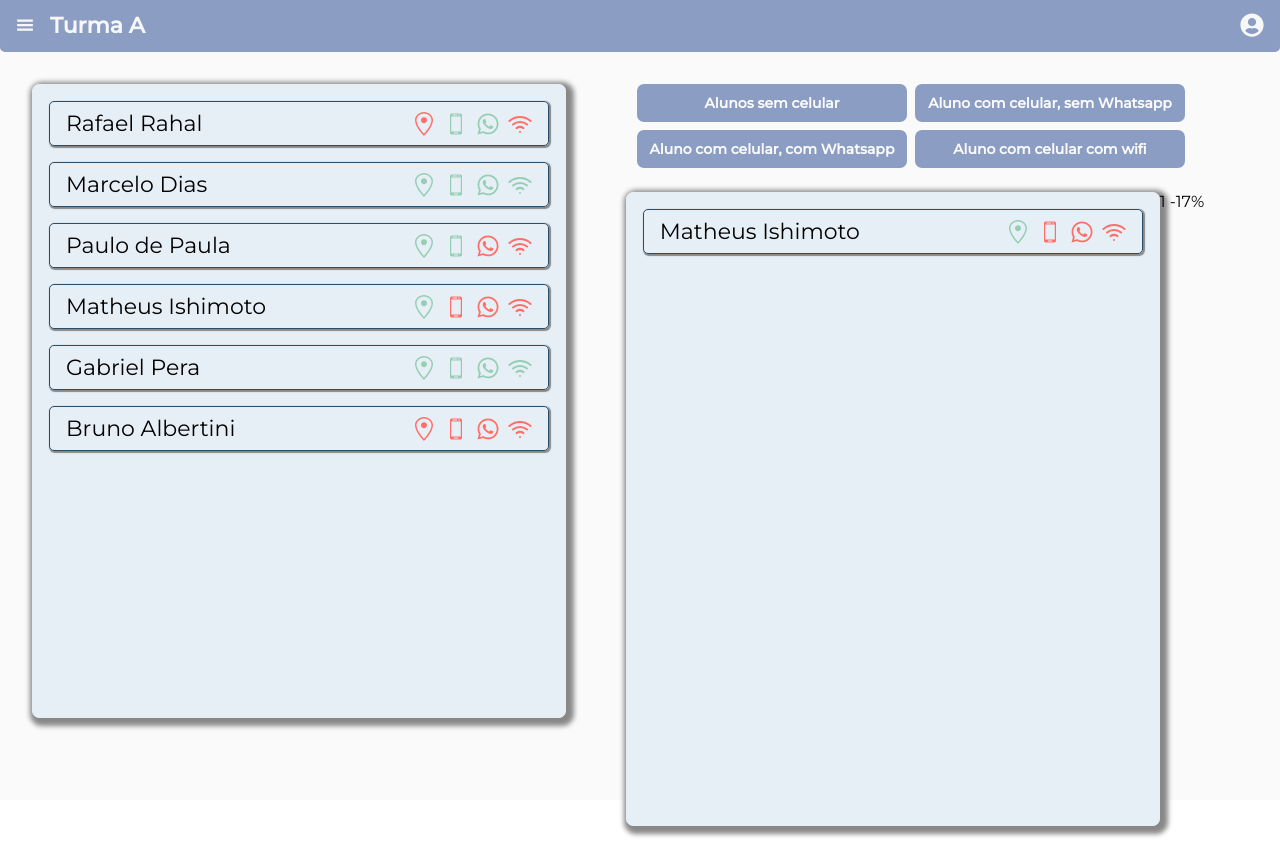
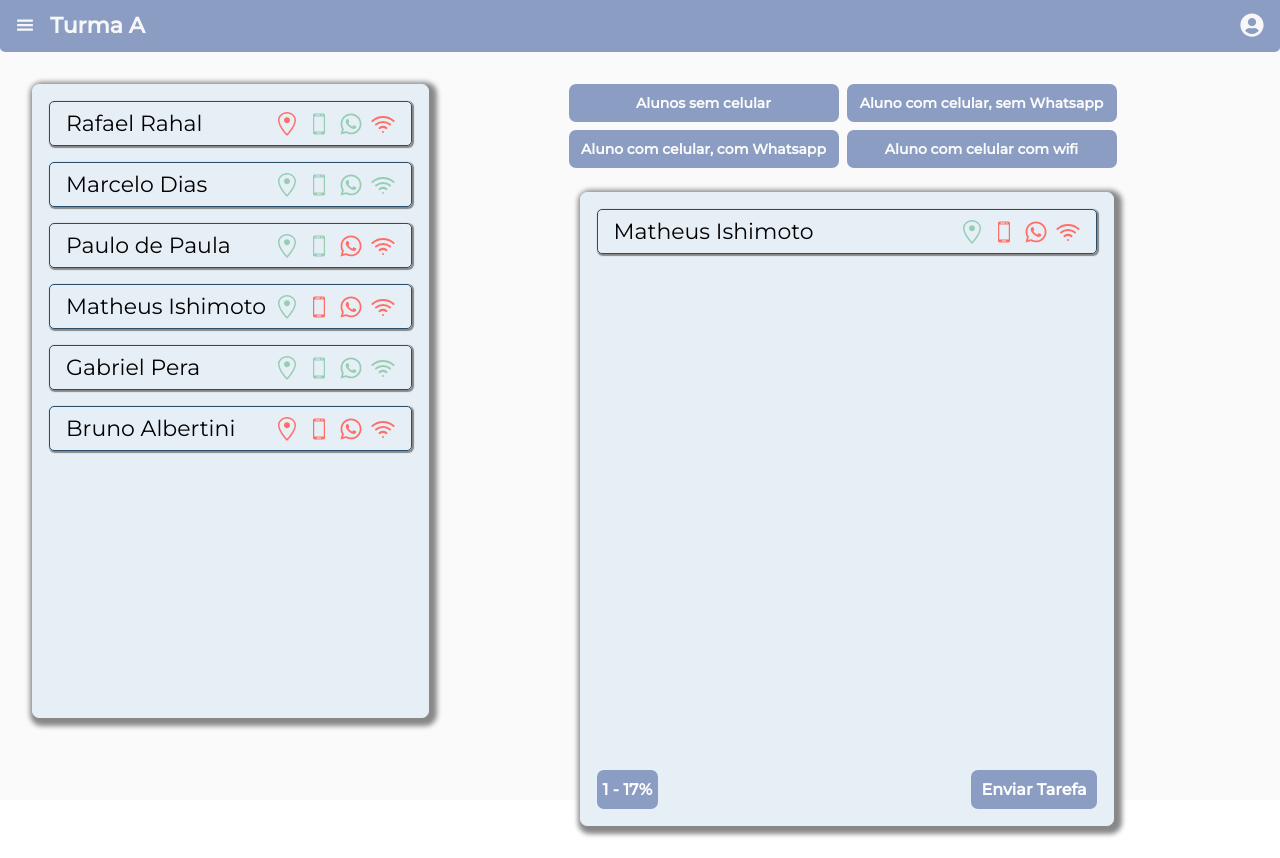
Before and after one commit to marcelodof/hackthon-covid, a React (Create React App) app in the folder front/: page / in a window 1280 px wide. Both pictures are taken after a click on the element "Alunos sem celular". Built offline with nearby package versions, Linux system fonts and the light colour scheme.

Commit message:
Adding Modal

```diff
--- a/front/src/App.js
+++ b/front/src/App.js
@@ -88,7 +88,8 @@ function App() {
         <StudentsFilter
           handleFilter={filterStudents}
           studentsList={studentsList}
-          studentsMetrics={filteredStudentsMetrics} />
+          studentsMetrics={filteredStudentsMetrics}
+          activeFilter={activeFilter} />
       </div>
     </div>
   );
--- a/front/src/Components/StudentsContainer/StudentsContainer.css
+++ b/front/src/Components/StudentsContainer/StudentsContainer.css
@@ -6,4 +6,7 @@
     border: 1px solid #e7eff6;
     border-radius: 7px;
     box-shadow: 3px 3px 5px 5px #888888;
+    display: flex;
+    flex-direction: column;
+    justify-content: space-between;
 }
--- a/front/src/Components/StudentsContainer/StudentsContainer.js
+++ b/front/src/Components/StudentsContainer/StudentsContainer.js
@@ -4,9 +4,10 @@ import { StudentItem } from '../StudentItem/StudentItem';
 
 import './StudentsContainer.css'
 
-export const StudentsContainer = ({studentsList}) => {
+export const StudentsContainer = ({studentsList, children}) => {
     return (
         <div className="students-container">
+            <div className='student-container-list'>
                 {
                     studentsList.map((student) => {
                         return <StudentItem
@@ -19,5 +20,9 @@ export const StudentsContainer = ({studentsList}) => {
                     })
                 }
             </div>
+            <div className='student-container-bottom'>
+                {children}
+            </div>
+        </div>
     )
 }
--- a/front/src/Components/StudentsFilter/StudentsFilter.css
+++ b/front/src/Components/StudentsFilter/StudentsFilter.css
@@ -37,3 +37,30 @@
     color: #FAFAFA;
     font-weight: bold;
 }
+
+.students-metrics {
+    border: 2px solid #8b9dc3;
+    border-radius: 7px;
+    background-color: #8b9dc3;
+    color: white;
+    padding: 4px;
+    display: flex;
+    flex-direction: column;
+    justify-content: center;
+    font-weight: bold;
+}
+
+.filter-content-bottom {
+    display: flex;
+    flex-direction: row;
+    justify-content: space-between;
+}
+
+.modal-button {
+    border: 2px solid #8b9dc3;
+    border-radius: 7px;
+    background-color: #8b9dc3;
+    color: white;
+    padding: 8px;
+    font-weight: bold;
+}
--- a/front/src/Components/StudentsFilter/StudentsFilter.js
+++ b/front/src/Components/StudentsFilter/StudentsFilter.js
@@ -1,10 +1,21 @@
-import React from 'react';
+import React, { useState }  from 'react';
+import Modal from 'react-modal';
+
+import { StudentsContainer } from '../StudentsContainer/StudentsContainer'
+import { TaskModal } from '../TaskModal/TaskModal';
 
 import './StudentsFilter.css';
-import {StudentsContainer} from '../StudentsContainer/StudentsContainer'
 
-export const StudentsFilter = ({handleFilter, studentsList, studentsMetrics}) => {
+export const StudentsFilter = ({handleFilter, studentsList, studentsMetrics, activeFilter}) => {
+
+    const [isModalOpen, setIsModalOpen] = useState(false)
+
+    const toggleModal = () => {
+        setIsModalOpen(!isModalOpen)
+    }
+
     return (
+        <div>
             <div className='filter-wrapper'>
                 <div className='filter-buttons'>
                     <div className='button' onClick={() => handleFilter("notSmartphone")}>
@@ -21,13 +32,27 @@ export const StudentsFilter = ({handleFilter, studentsList, studentsMetrics}) =>
                     </div>
                 </div>
                 <div className='filter-content'>
-                <StudentsContainer studentsList={studentsList}/>
-                <div className="students-metrics">
-                    {studentsMetrics.studentsCount} -
-                    {studentsMetrics.studentsPercentage}
-                    %
+                    <StudentsContainer studentsList={studentsList}>
+                        {activeFilter
+                        ? <div className='filter-content-bottom'>
+                            <div className='students-metrics'>
+                                {studentsMetrics.studentsCount} - {studentsMetrics.studentsPercentage}%
+                            </div>
+                            <div className='modal-button' onClick={(activeFilter) => toggleModal(activeFilter)}>
+                                Enviar Tarefa
                             </div>
                         </div>
+                        : <div></div>
+                        }
+                    </StudentsContainer>
+                </div>
+            </div>
+            <Modal
+                isOpen={isModalOpen}>
+                <TaskModal
+                    toggleModal={toggleModal}
+                    activeFilter={activeFilter}/>
+            </Modal>
         </div>
     )
 }
--- /dev/null
+++ b/front/src/Components/TaskModal/TaskModal.js
@@ -0,0 +1,14 @@
+import React from 'react';
+
+import './TaskModal.css'
+
+export const TaskModal = ({toggleModal, activeFilter}) => {
+    return (
+        <div className='modal-wrapper'>
+            <button onClick={() => toggleModal()}>
+                fechar modal
+            </button>
+            {activeFilter}
+        </div>
+    )
+}
```
Also changed, not shown: front/src/Components/TaskModal/TaskModal.css (added), 1 other file (tests, documents, lock files or other folders). Lines whose indentation alone changed are shown as unchanged.
